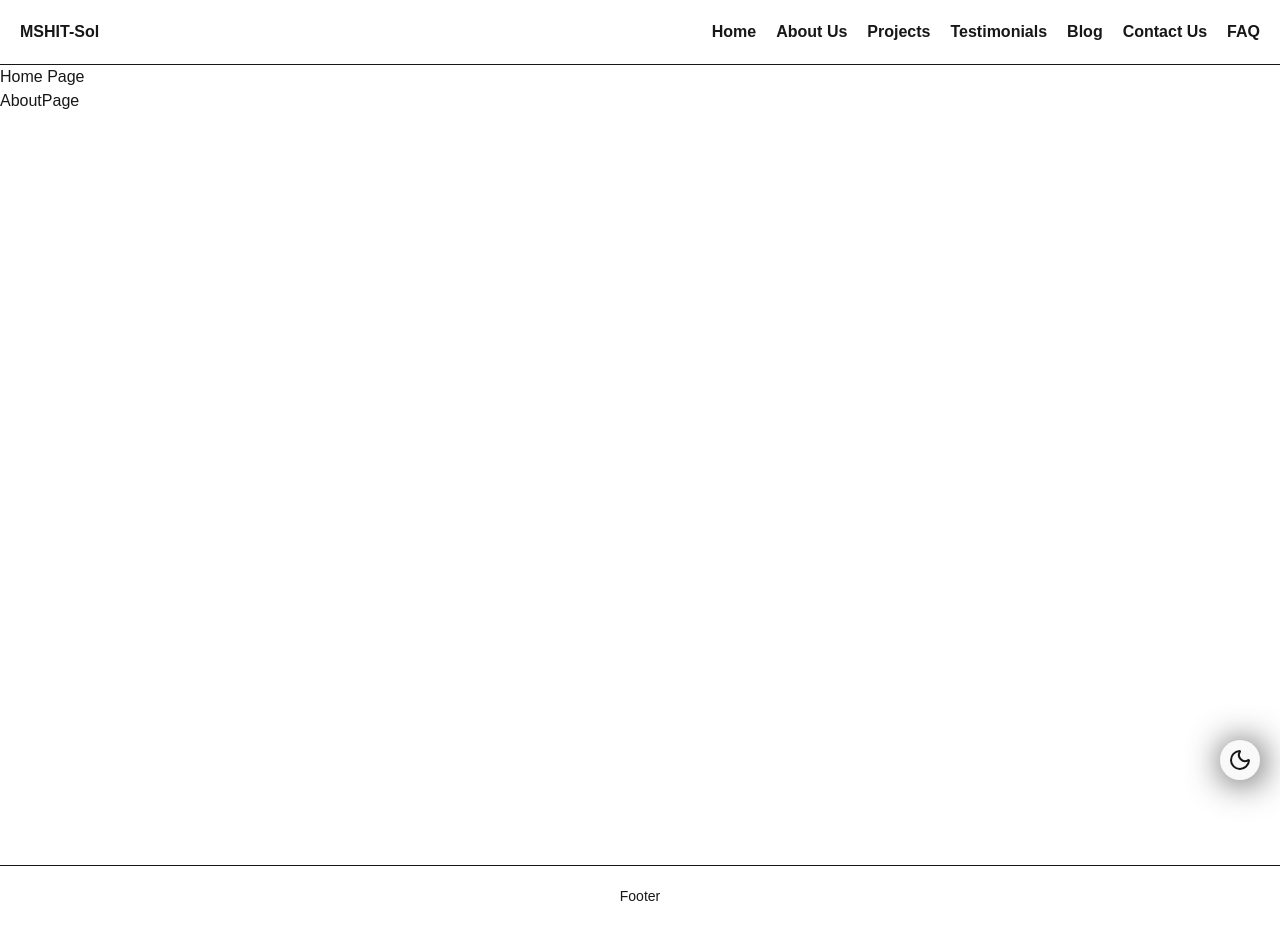
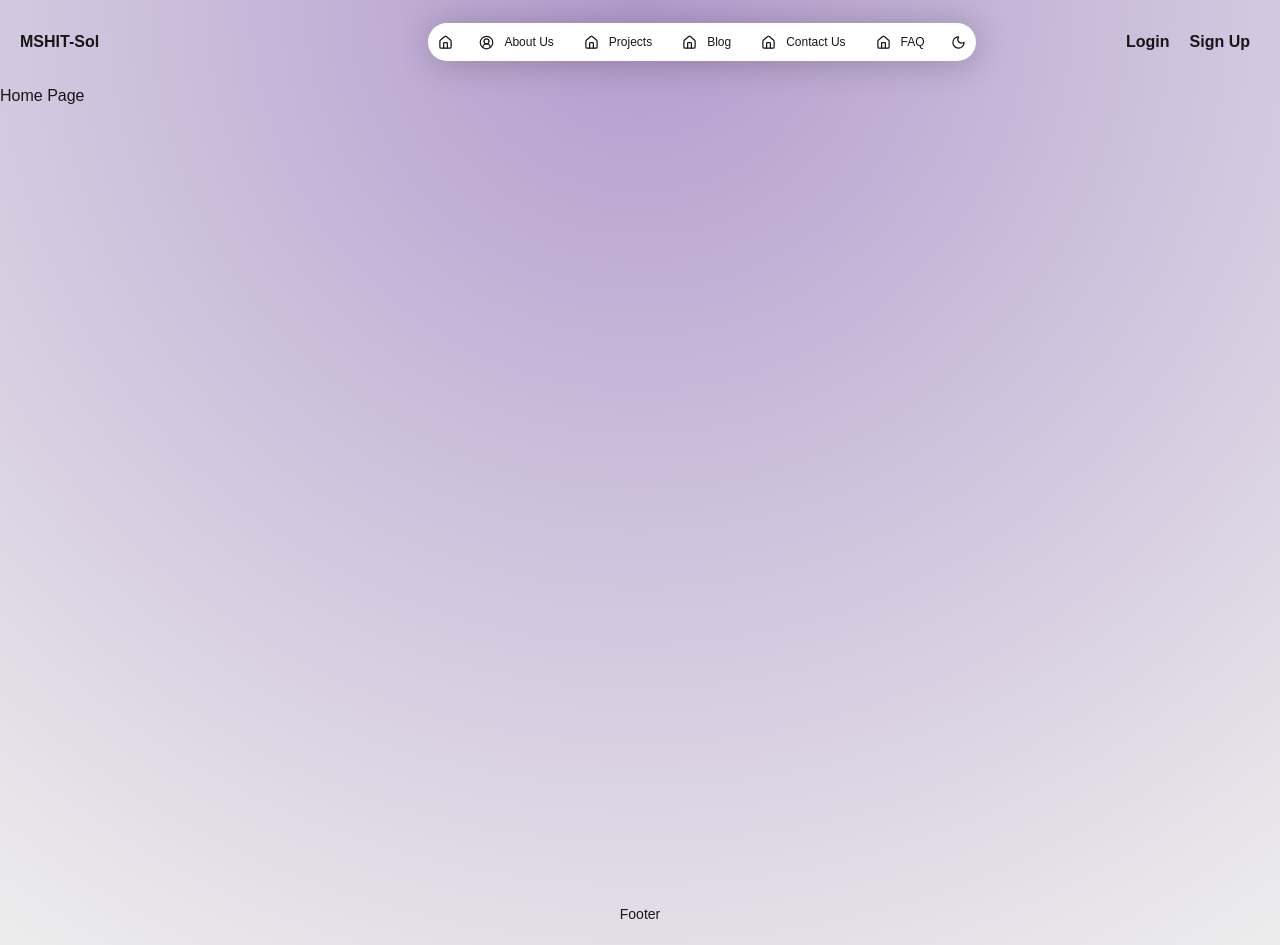
Before and after one commit to mshsun20/mshitsol, a Next.js app in the folder app/: page / in a window 1280 px wide. Built offline with nearby package versions, Linux system fonts and the light colour scheme.

Commit message:
style and structure basic changes under process

```diff
--- a/app/components/Header.tsx
+++ b/app/components/Header.tsx
@@ -1,30 +1,94 @@
+import { AuthState } from '@/redux/slices/authSlice';
+import {
+  Sun,
+  Moon,
+  House,
+  CircleUserRound,
+} from 'lucide-react';
 import Link from 'next/link'
+import { useRouter } from 'next/navigation';
 import React from 'react'
+import { useSelector } from 'react-redux';
 
 const menuItems = [
-  { text: "Home", href: "/" },
-  { text: "About Us", href: "/about/" },
+  { text: "Home", href: "/", icon: <House className='icn' />, iconOnly: true },
+  { separator: true },
+  { text: "About Us", href: "/about/", icon: <CircleUserRound className='icn' /> },
   {
     text: "Projects",
     href: "/projects/",
+    icon: <House className='icn' />,
     children: [
       { text: "Live", href: "/projects/live/" },
       { text: "Under Development", href: "/projects/underdev/" },
     ],
   },
-  { text: "Testimonials", href: "/testimonials/" },
-  { text: "Blog", href: "/blog/difference-between-tie-beam-and-plinth-beam" },
-  { text: "Contact Us", href: "/contact-us/" },
-  { text: "FAQ", href: "/faq/" },
+  { text: "Blog", href: "/blog/difference-between-tie-beam-and-plinth-beam", icon: <House className='icn' /> },
+  { text: "Contact Us", href: "/contact-us/", icon: <House className='icn' /> },
+  { text: "FAQ", href: "/faq/", icon: <House className='icn' /> },
+  { separator: true },
+  { text: "Change Theme" },
+];
+
+const sessItems = [
+  { text: "Login", href: "/login/" },
+  { text: "Sign Up", href: "/signup/" },
 ];
 
 const Header = () => {
+  const [theme, setTheme] = React.useState("light");
+  const { isAuthenticated } = useSelector((state: { auth: AuthState }) => state.auth)
+  console.log(isAuthenticated);
+  const router = useRouter()
+
+  if (isAuthenticated) {
+    sessItems.splice(0, sessItems.length, { text: "Login", href: "/login/" })
+    sessItems.splice(0, sessItems.length, { text: "Sign Up", href: "/signup/" })
+    sessItems.splice(1, sessItems.length, { text: "Logout", href: "/logout/" })
+  }
+
+  React.useEffect(() => {
+    const savedTheme = localStorage.getItem("theme") || "light";
+    setTheme(savedTheme);
+    document.documentElement.setAttribute("data-theme", savedTheme);
+  }, []);
+
+  // Update theme whenever changed
+  const toggleTheme = () => {
+    const updated = theme === "light" ? "dark" : "light";
+    setTheme(updated);
+    document.documentElement.setAttribute("data-theme", updated);
+    localStorage.setItem("theme", updated);
+  };
+
   return (
     <div className='header'>
-        <div className='logosec'>MSHIT-Sol</div>
-        <div className="navsec">
-            { menuItems?.map(elm => <Link key={elm?.text} href={elm?.href} className='navlink'>{elm?.text}</Link>) }
+      <div className='logosec'>MSHIT-Sol</div>
+      <div className="navsec">
+        <div className="navbar">
+          { menuItems?.map((elm, index) =>
+            elm?.separator
+            ? <span key={index} className='navsep'></span>
+            : (
+              elm?.href
+              ? (
+                elm?.iconOnly
+                ? <button key={elm?.text} onClick={() => router.push(elm.href)} className='navbtn'>{elm.icon}</button>
+                : <Link key={elm?.text} href={elm?.href} className='navlink'>
+                  <span style={{ padding: '0.5rem' }}>{elm.icon}</span>
+                  <span style={{ padding: '0.5rem' }}>{elm.text}</span>
+                </Link>
+              )
+              : <button key={elm?.text} className='navbtn' onClick={toggleTheme}>
+                {theme === "light" ? <Moon className='icn' /> : <Sun className='icn' />}
+              </button>
+            )
+          ) }
         </div>
+      </div>
+      <div className="sesssec">
+        { sessItems?.map(elm => <Link key={elm?.text} href={elm?.href} className='navlink'>{elm?.text}</Link>) }
+      </div>
     </div>
   )
 }
--- a/app/components/About/AboutPage.tsx
+++ b/app/pages/About/AboutPage.tsx
@@ -2,7 +2,7 @@ import React from 'react'
 
 const AboutPage = () => {
   return (
-    <div>AboutPage</div>
+    <div>About Page</div>
   )
 }
 
--- a/app/pages/_app.tsx
+++ b/app/pages/_app.tsx
@@ -12,29 +12,13 @@ import { Store } from "@/config/axiosInstance";
 import { setupInterceptors } from "@/config/axiosInstance";
 import Snackbar from "@/utilities/Snackbar";
 
-import { Sun, Moon } from "lucide-react";
-
 function App({ Component, pageProps }: AppProps) {
-  const [theme, setTheme] = React.useState("light");
-
   React.useEffect(() => {
     // MUST run on client only
     if (typeof window !== "undefined") {
       setupInterceptors(store as Store);
     }
-
-    const savedTheme = localStorage.getItem("theme") || "light";
-    setTheme(savedTheme);
-    document.documentElement.setAttribute("data-theme", savedTheme);
   }, []);
-
-  // Update theme whenever changed
-  const toggleTheme = () => {
-    const updated = theme === "light" ? "dark" : "light";
-    setTheme(updated);
-    document.documentElement.setAttribute("data-theme", updated);
-    localStorage.setItem("theme", updated);
-  };
 
   return (
     <>
@@ -46,13 +30,6 @@ function App({ Component, pageProps }: AppProps) {
           <Footer />
         </PersistGate>
       </Provider>
-    {/* You can place toggle button in Navbar or globally */}
-    <button
-      onClick={toggleTheme}
-      className="theme-toggle-button"
-    >
-      {theme === "light" ? <Moon /> : <Sun />}
-    </button>
     </>
   );
 }
--- a/app/pages/about.tsx
+++ b/app/pages/about.tsx
@@ -1,4 +1,4 @@
-import AboutPage from '@/components/About/AboutPage'
+import AboutPage from '@/pages/About/AboutPage'
 import Head from 'next/head'
 import React from 'react'
 
--- a/app/pages/index.tsx
+++ b/app/pages/index.tsx
@@ -1,7 +1,6 @@
 import Head from "next/head";
 import Image from "next/image";
 import { Geist, Geist_Mono } from "next/font/google";
-import AboutPage from "@/components/About/AboutPage";
 
 // const geistSans = Geist({
 //   variable: "--font-geist-sans",
@@ -68,7 +67,6 @@ export default function Home() {
 
       <main className="main-body">
         <div>Home Page</div>
-        <AboutPage />
       </main>
     </>
   );
--- a/app/redux/slices/authSlice.ts
+++ b/app/redux/slices/authSlice.ts
@@ -10,7 +10,7 @@ export interface User {
   name?: string;
   email?: string;
   token?: string;
-  [key: string]: any;
+  [key: string]: unknown;
 }
 
 export interface AuthState {
@@ -37,16 +37,16 @@ const initialState: AuthState = {
 // ─────────────────────────────────────────────
 export const login = createAsyncThunk(
   "auth/login",
-  async (credentials: any, thunkAPI) => {
+  async (credentials: unknown, thunkAPI) => {
     try {
       const data = await axiosInstance
         .post("/auth/login", credentials)
         .then((res) => res.data);
 
       return data;
-    } catch (err: any) {
+    } catch (err: unknown) {
       return thunkAPI.rejectWithValue(
-        err.response?.data?.message || "Login failed"
+        (err instanceof Error && (err as { response?: { data?: { message?: string } } }).response?.data?.message) || "Login failed"
       );
     }
   }
@@ -61,9 +61,9 @@ export const checkAuth = createAsyncThunk(
         .then((res) => res.data);
 
       return data;
-    } catch (err: any) {
+    } catch (err: unknown) {
       return thunkAPI.rejectWithValue(
-        err.response?.data?.message || "Not authenticated"
+        (err instanceof Error && (err as { response?: { data?: { message?: string } } }).response?.data?.message) || "Login failed"
       );
     }
   }
--- a/app/styles/footer.css
+++ b/app/styles/footer.css
@@ -3,5 +3,5 @@
   font-size: 1.4rem;
   padding: 2rem;
   text-align: center;
-  border-top: 0.1rem solid var(--text-color);
+  /* border-top: 0.1rem solid var(--text-color); */
 }
--- a/app/styles/globals.css
+++ b/app/styles/globals.css
@@ -2,24 +2,46 @@
 
 
 :root {
-  --background: #ffffff;
-  --foreground: #171717;
+  --black: #000000;
+  --white: #ffffff;
+  --grey: #808080;
+  --dark: #0a0a0a;
+  --light: #ededed;
+  --theme-color: #7700fffb;
+  --theme-light: #b39cce;
+  --theme-dark: #3a2057fb;
+  --card-light: #f9f9f9;
+  --card-dark: #1a1a1a;
+  --select-light: #cfcdcd86;
+  --select-dark: #4e4e4e86;
+  --text-color: #7543adfb;
+  --text-light: #171717;
+  --text-dark: #ededed;
   --font-sans: var(--font-geist-sans);
   --font-mono: var(--font-geist-mono);
-  --card-bg: #f9f9f9;
-  --text-color: #171717;
-  --b-shadow: 0.2rem 0.2rem 3.5rem #000000cc;
+  --shadow-color-light: #0000003a;
+  --shadow-color-dark: #ffffff3d;
 }
 
+/* Light Theme */
+[data-theme="light"] {
+  --background: radial-gradient(circle at top, var(--theme-light), var(--light));
+  --foreground: var(--text-light);
+  --hdr-bg: white;
+  --card-bg: var(--card-light);
+  --badge-bg: var(--select-light);
+  --text-color: var(--text-light);
+  --b-shadow: 0.2rem 0.2rem 3.5rem var(--shadow-color-light);
+}
 /* Dark Theme */
 [data-theme="dark"] {
-  --background: #0a0a0a;
-  --foreground: #ededed;
-  --font-sans: var(--font-geist-sans);
-  --font-mono: var(--font-geist-mono);
-  --card-bg: #1a1a1a;
-  --text-color: #ededed;
-  --b-shadow: 0.2rem 0.2rem 3.5rem #ffffffcc;
+  --background: radial-gradient(circle at top, var(--theme-dark), var(--dark));
+  --foreground: var(--text-dark);
+  --hdr-bg: black;
+  --card-bg: var(--card-dark);
+  --badge-bg: var(--select-dark);
+  --text-color: var(--text-dark);
+  --b-shadow: 0.2rem 0.2rem 3.5rem var(--shadow-color-dark);
 }
 
 html {
@@ -30,7 +52,15 @@ body {
   background: var(--background);
   color: var(--foreground);
   font-family: Arial, Helvetica, sans-serif;
-  /* min-height: 100vh; */
+}
+
+.icn {
+  display: inline-flex;
+  justify-content: center;
+  align-items: center;
+  width: 1.5rem;
+  height: 1.5rem;
+  /* border-radius: 50%; */
 }
 
 
--- a/app/styles/header.css
+++ b/app/styles/header.css
@@ -1,5 +1,6 @@
 
 .header {
+  position: sticky;
   display: flex;
   justify-content: space-between;
   align-items: center;
@@ -9,16 +10,96 @@
   font-weight: bold;
   padding: 2rem;
   text-align: center;
-  border-bottom: 0.1rem solid var(--text-color);
+  /* border-bottom: 0.1rem solid var(--text-color); */
+
+  .logosec {
+    display: flex;
+    justify-content: flex-start;
+    align-items: center;
+    width: 25%;
+
+    .logo {
+      text-decoration: none;
+      color: var(--text-color);
+      font-size: 2.4rem;
+      font-weight: bolder;
+    }
+  }
 
   .navsec {
     display: flex;
+    justify-content: center;
+    align-items: center;
+    /* width: 50%; */
+
+    .navbar {
+      display: flex;
+      justify-content: space-between;
+      align-items: center;
+      background-color: var(--hdr-bg);
+      width: auto;
+      height: auto;
+      font-size: 1.2rem;
+      font-weight: 500;
+      border: none;
+      border-radius: 5rem;
+      box-shadow: var(--b-shadow);
+
+      .navlink {
+        display: flex;
+        justify-content: center;
+        align-items: center;
+        /* background-color: var(--badge-bg); */
+        /* height: 100%; */
+        padding: 0.5rem 1rem;
+        text-decoration: none;
+        color: var(--text-color);
+        border-radius: 5rem;
+        /* transition: color 3s ease; */
+
+        &:hover {
+          background-color: var(--badge-bg);
+          color: var(--foreground);
+          transition: color 3s ease-in-out;
+        }
+      }
+
+      .navbtn {
+        display: flex;
+        justify-content: center;
+        align-items: center;
+        /* background-color: var(--badge-bg); */
+        /* height: 100%; */
+        padding: 1rem;
+        text-decoration: none;
+        color: var(--text-color);
+        border-radius: 50%;
+        transition: color 0.3s ease;
+        cursor: pointer;
+
+        &:hover {
+          background-color: var(--badge-bg);
+          color: var(--foreground);
+        }
+      }
+
+      .navsep {
+        width: 0.1rem;
+        height: 75%;
+        background-color: var(--grey);
+        opacity: 0.5;
+      }
+    }
+  }
+
+  .sesssec {
+    display: flex;
     justify-content: flex-end;
     align-items: center;
-    width: 70%;
+    width: 15%;
 
     .navlink {
-      margin-left: 2rem;
+      padding: 1rem;
       text-decoration: none;
       color: var(--text-color);
       transition: color 0.3s ease;
```
Lines whose indentation alone changed are shown as unchanged.
